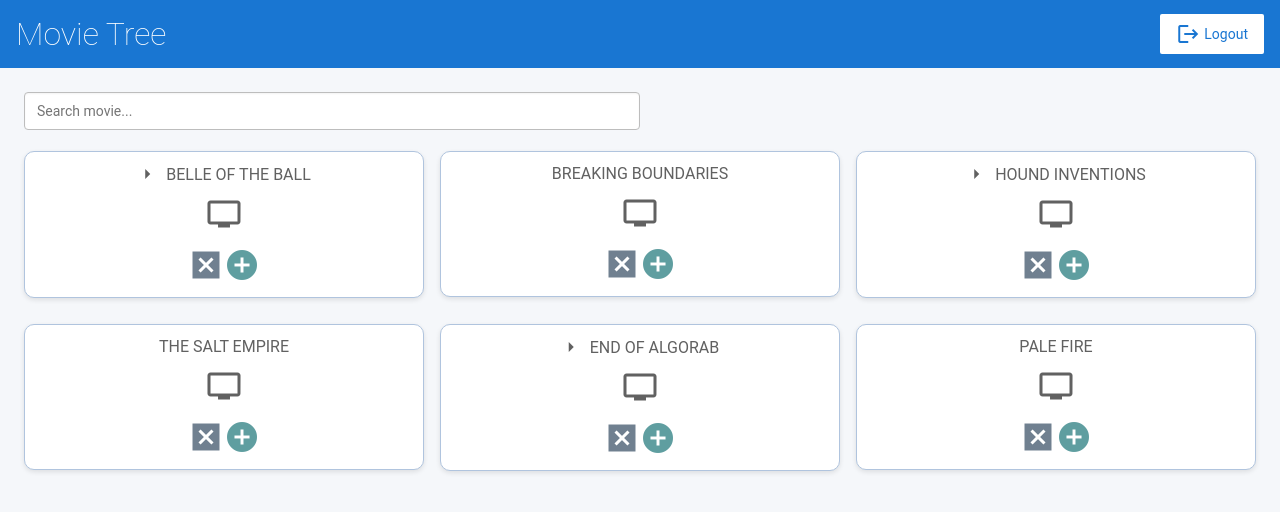
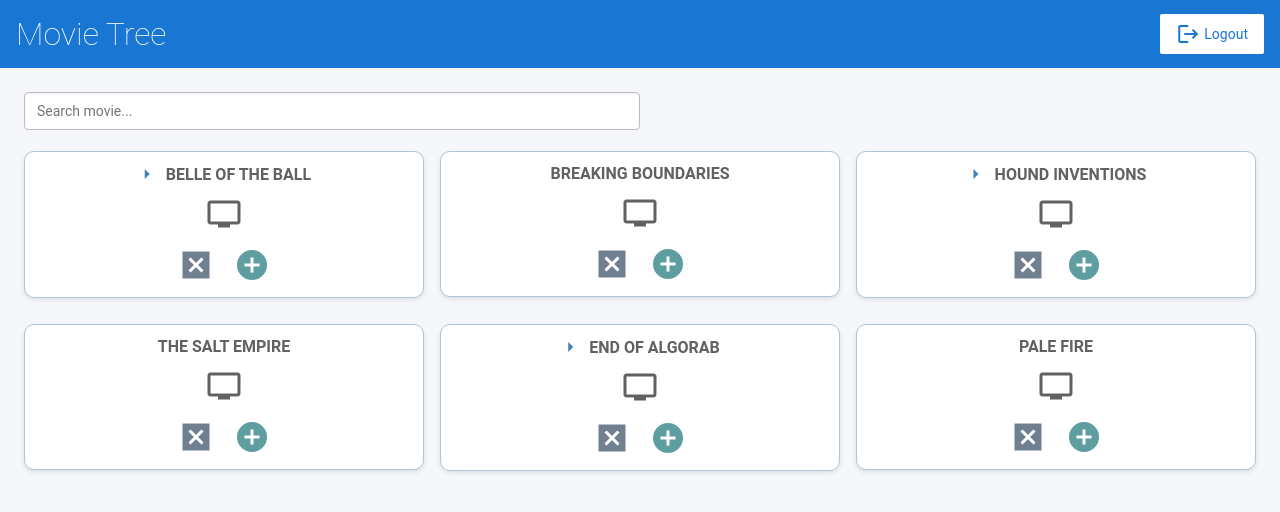
Before and after one commit to jeroniPM/KMH_JPM_Kata, an Angular app: page / in a window 1280 px wide. Shown: the top 512 px of the page. Built offline with nearby package versions, Linux system fonts and the light colour scheme.

Commit message:
Node style improvements and bring back app selector prefix lint rule

```diff
--- a/eslint.config.js
+++ b/eslint.config.js
@@ -19,7 +19,7 @@ module.exports = defineConfig([
         "error",
         {
           type: "attribute",
-          prefix: "",
+          prefix: "app",
           style: "camelCase",
         },
       ],
@@ -27,7 +27,7 @@ module.exports = defineConfig([
         "error",
         {
           type: "element",
-          prefix: "",
+          prefix: "app",
           style: "kebab-case",
         },
       ],
--- a/src/app/component/movie-tree-node/movie-tree-node.component.css
+++ b/src/app/component/movie-tree-node/movie-tree-node.component.css
@@ -26,6 +26,7 @@
         align-items: center;
     }
     .movie-title-text {
+        font-weight: 600;
         padding: 2px;
     }
     .movie-container {
@@ -33,6 +34,11 @@
         flex-direction: column;
         gap: 5px;
         align-items: center;
+    }
+    .movie-actions {
+        display: flex;
+        flex-direction: row;
+        gap: 20px;
     }
     .movie-icon {
         padding: 5px;
@@ -56,6 +62,10 @@
     .add-icon:hover {
         color: #3d8b8b;
     }
+    .toggle-icon {
+        color: steelblue;
+        cursor: pointer;
+    }
     .rotate-to-right {
         transform: rotate(90deg);
     }
--- a/src/app/component/movie-tree-node/movie-tree-node.component.html
+++ b/src/app/component/movie-tree-node/movie-tree-node.component.html
@@ -3,7 +3,7 @@
   <div class="movie-container">
     <div class="movie-title">
       @if (node.children?.length) {
-        <i class="material-icons"
+        <i class="material-icons toggle-icon"
            [ngClass]="showChildren() ? 'rotate-to-right': ''">
            arrow_right
         </i>
@@ -14,19 +14,19 @@
       </div>
     </div>
 
-    <tooltip-wrapper [text]="'See the movie detail'" (click)="openDialog($event)">
+    <app-tooltip-wrapper [text]="'See the movie detail'" (click)="openDialog($event)">
       <i class="material-icons md-36 movie-icon">{{ node.icon }}</i>
-    </tooltip-wrapper>
+    </app-tooltip-wrapper>
   </div>
 
-  <div>
-    <tooltip-wrapper [text]="'Delete this movie'">
+  <div class="movie-actions">
+    <app-tooltip-wrapper [text]="'Delete this movie'">
       <i class="material-icons md-36 remove-icon" (click)="removeNode($event)">disabled_by_default</i>
-    </tooltip-wrapper>
+    </app-tooltip-wrapper>
     @if (!node.season_id) {
-      <tooltip-wrapper [text]="'Add a new movie'">
+      <app-tooltip-wrapper [text]="'Add a new movie'">
         <i class="material-icons md-36 add-icon" (click)="addNode($event)">add_circle</i>
-      </tooltip-wrapper>
+      </app-tooltip-wrapper>
     }
   </div>
 
--- a/src/app/component/tooltip/tooltip-wrapper.component.ts
+++ b/src/app/component/tooltip/tooltip-wrapper.component.ts
@@ -5,7 +5,7 @@ import { Component, Input } from '@angular/core';
 */
 
 @Component({
-  selector: 'tooltip-wrapper',
+  selector: 'app-tooltip-wrapper',
   standalone: true,
   template: `
     <div class="tooltip">
```
